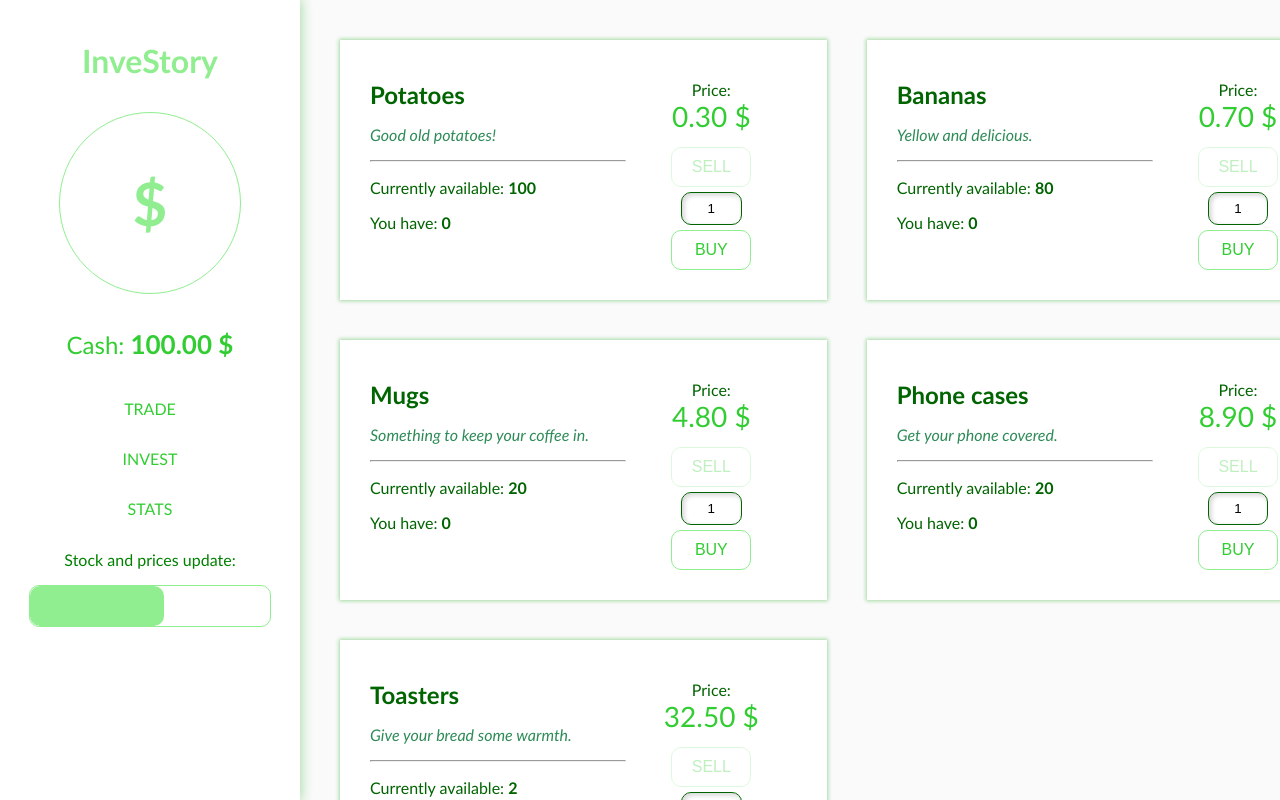
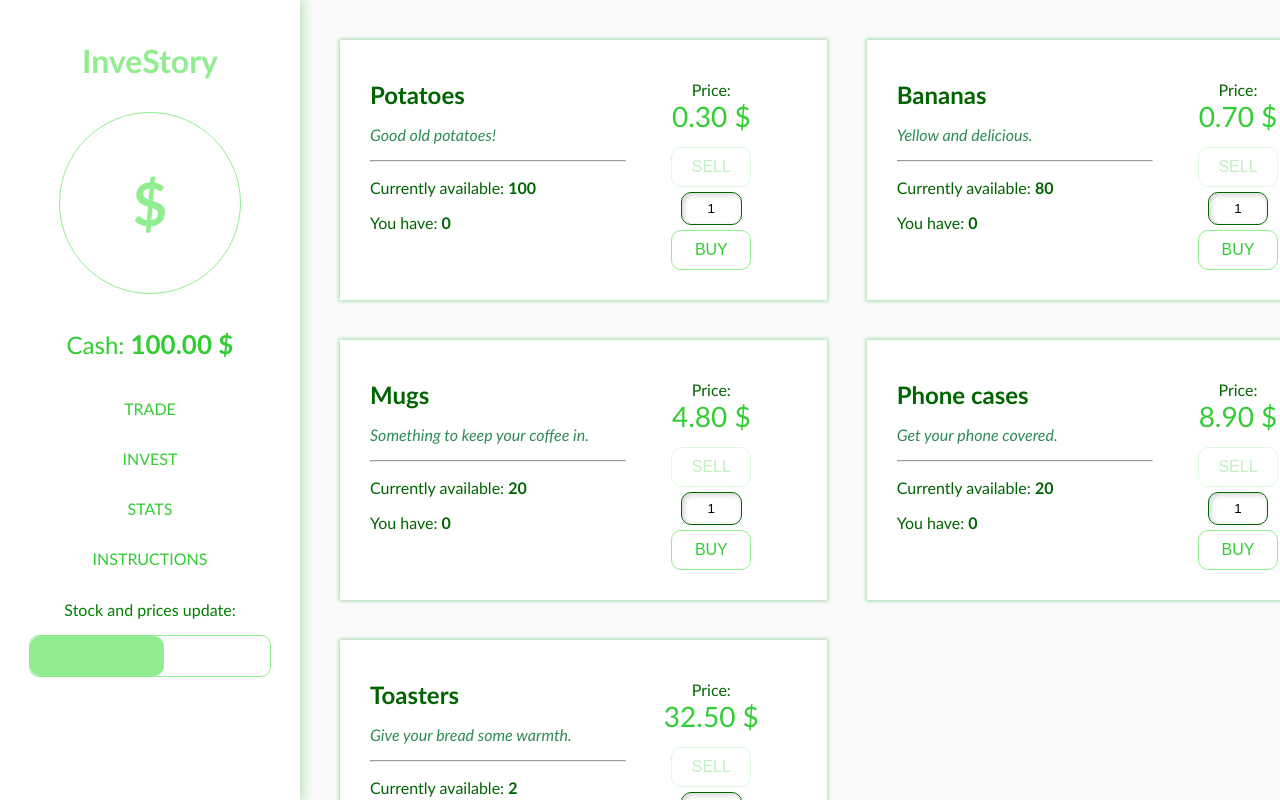
Before and after one commit to maciejpajkowski/InveStory, a React (Create React App) app: page / in a window 1280 px wide. Shown: the top 800 px of the page. Built offline with nearby package versions, Linux system fonts and the light colour scheme.

Commit message:
Some additions to readme.md + added Instructions option to sidebar

```diff
--- a/src/components/Sidebar/Sidebar.js
+++ b/src/components/Sidebar/Sidebar.js
@@ -97,6 +97,7 @@ const Sidebar = props => (
       <li>TRADE</li>
       <li>INVEST</li>
       <li>STATS</li>
+      <li>INSTRUCTIONS</li>
     </ul>
     <div className="time-container">
       <p>Stock and prices update:</p>
```
Also changed, not shown: 1 other file (tests, documents, lock files or other folders).
